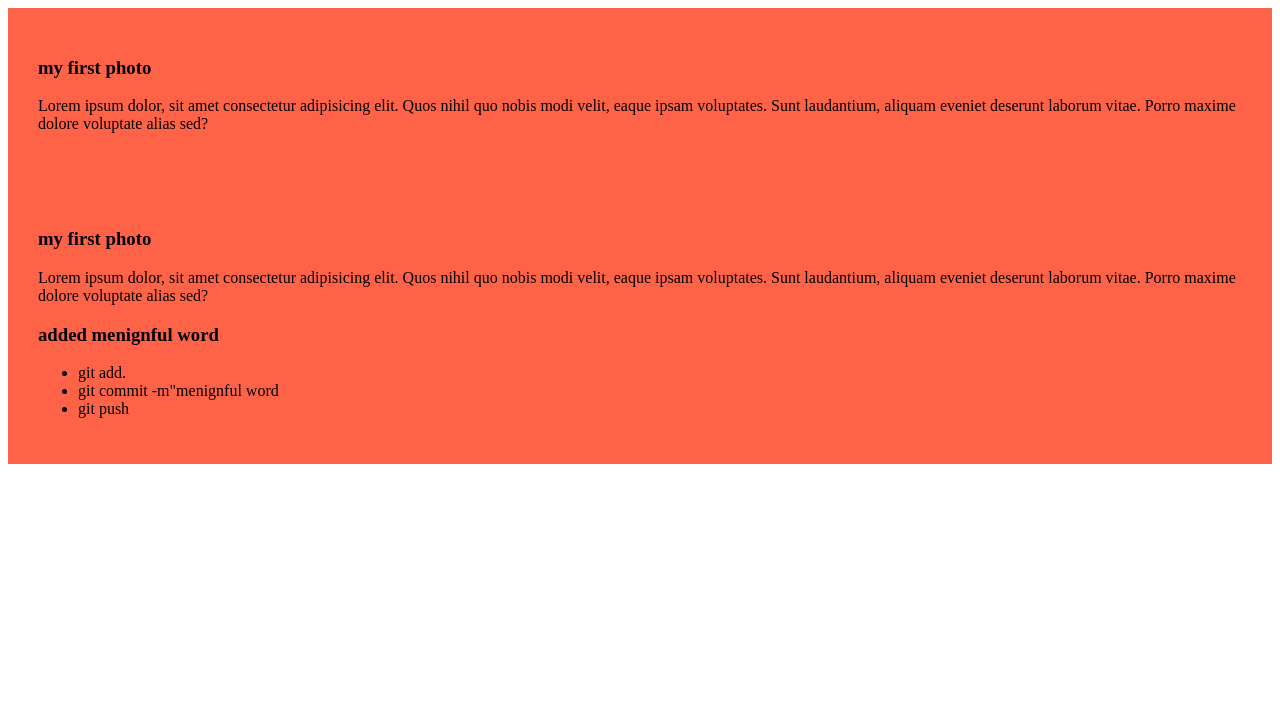
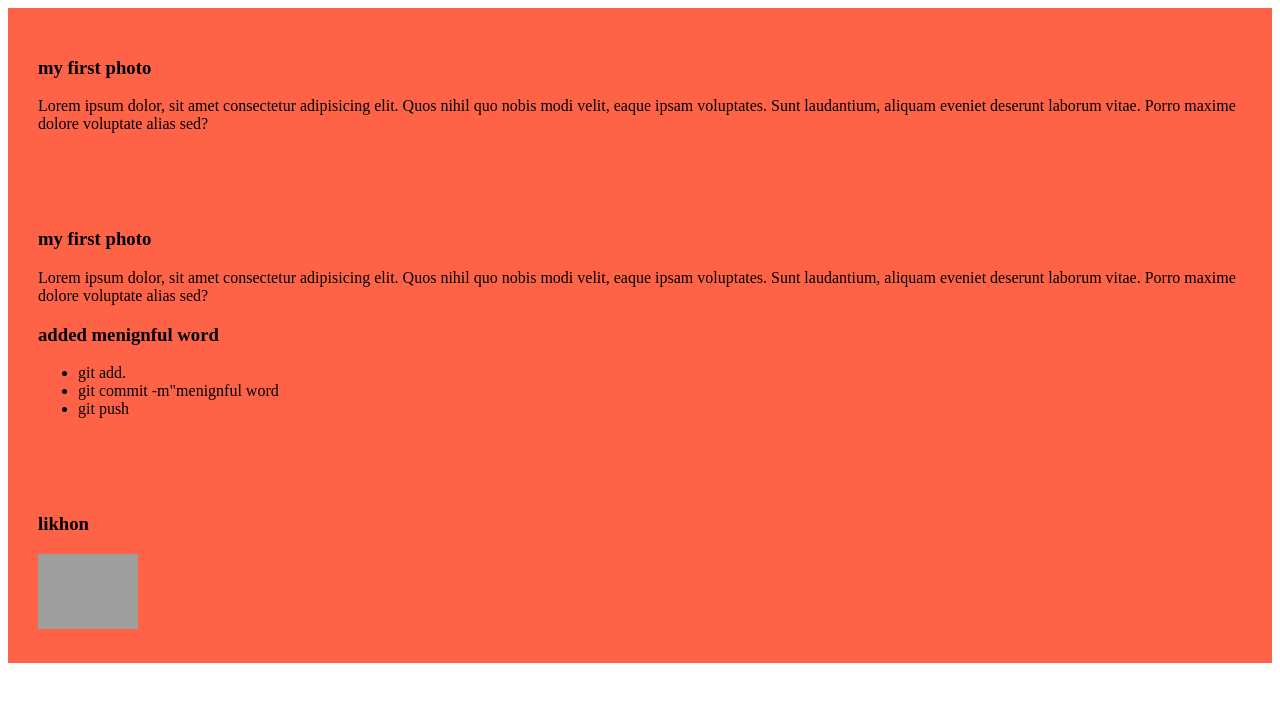
Before and after one commit to maruf11220/my-first-photo, a plain HTML site: page index.html in a window 1280 px wide. Drawn offline with Linux system fonts and the light colour scheme; grey boxes are pictures that could not be loaded.

Commit message:
likhon photo

```diff
--- a/index.html
+++ b/index.html
@@ -21,6 +21,11 @@
             <li>git push</li>
         </ul>
     </div>
+    <div>
+        <h3>likhon</h3>
+        <img width="100px" src="imeges/IMG_20221022_121551_005.jpg" alt="">
+
+    </div>
 
 </body>
 </html>
```
Also changed, not shown: 1 other file.
